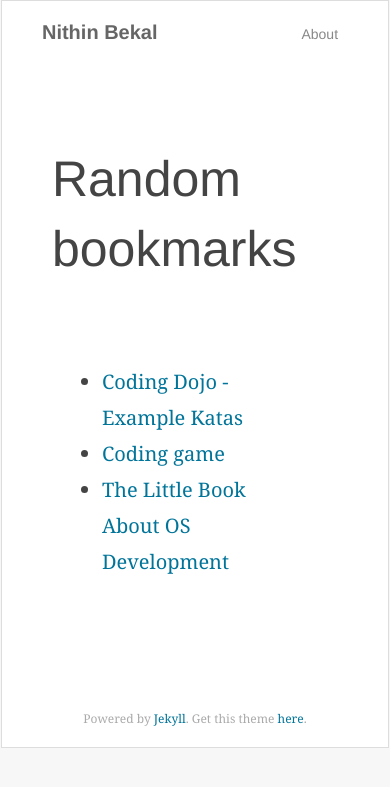
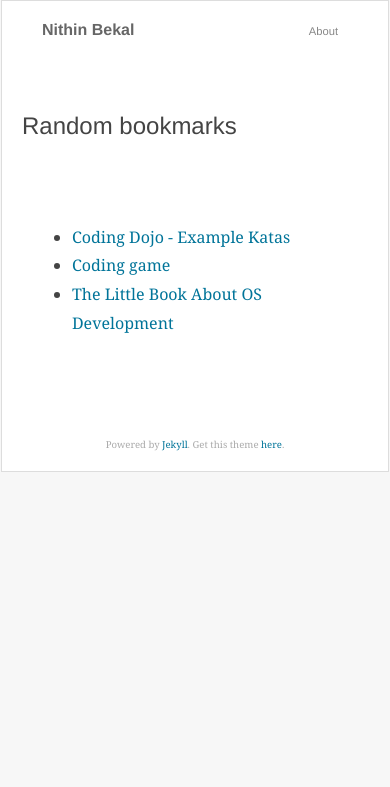
Before and after one commit to nithinbekal/nithinbekal.github.io, a Jekyll site: the page built from notes/random.md, in a window 390 px wide. Shown: the top 787 px of the page. Built offline with Jekyll 4.4.1, drawn with Linux system fonts in a browser that asks for light colours.

Commit message:
Better mobile experience

```diff
--- a/_layouts/default.html
+++ b/_layouts/default.html
@@ -3,7 +3,7 @@
   <head>
     <meta charset="utf-8">
     <meta http-equiv="X-UA-Compatible" content="IE=edge,chrome=1">
-    <meta name="viewport" content="width=device-width">
+    <meta name=viewport content="width=device-width, initial-scale=1">
     <title>{{ page.title }}</title>
 
     <link rel="stylesheet" href="/css/syntax.css">
--- a/css/main.css
+++ b/css/main.css
@@ -167,6 +167,10 @@ hr {
 }
 
 @media screen and (max-width: 500px) {
+  body { font-size: 16px; }
+  .site { padding: 20px; }
   .site .posts a .published-on { float: none; }
   .site .posts .year { text-align: left; }
+
+  .site .post h2.title { font-size: 1.5em; }
 }
```
